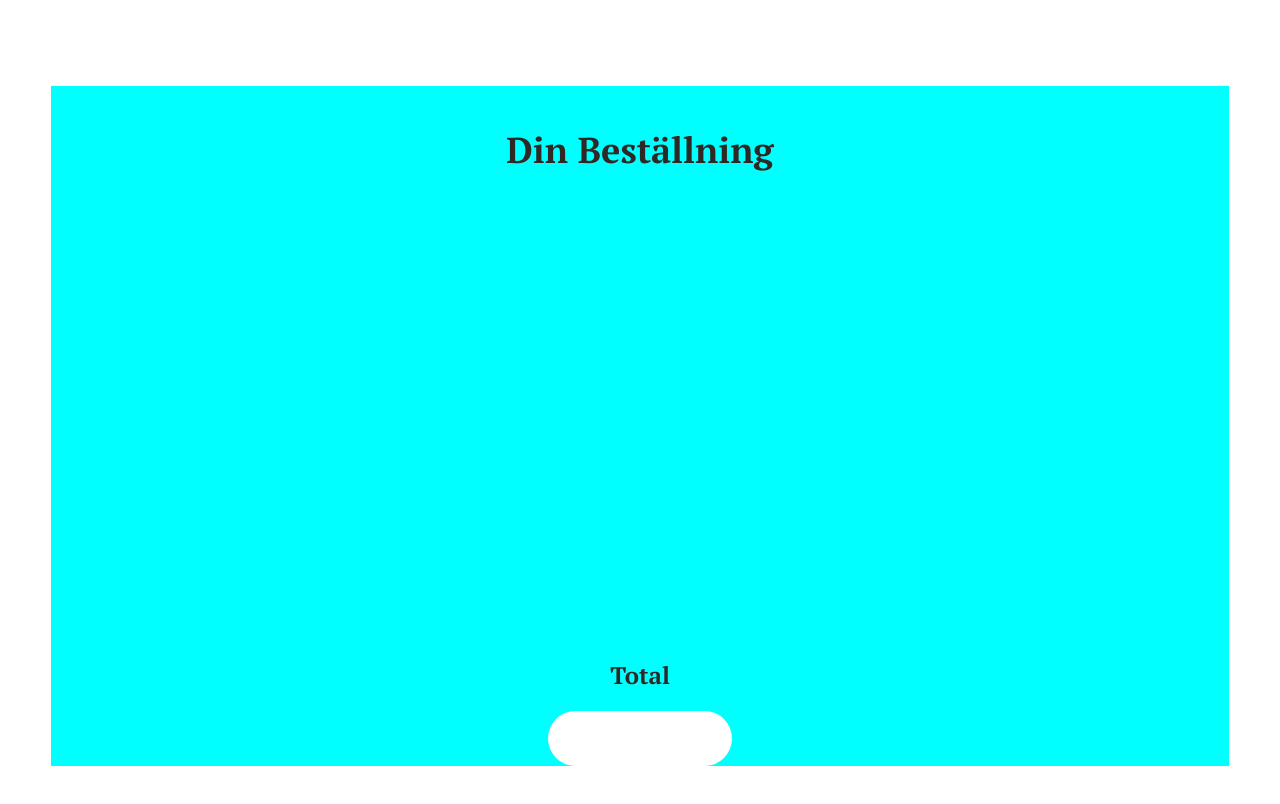
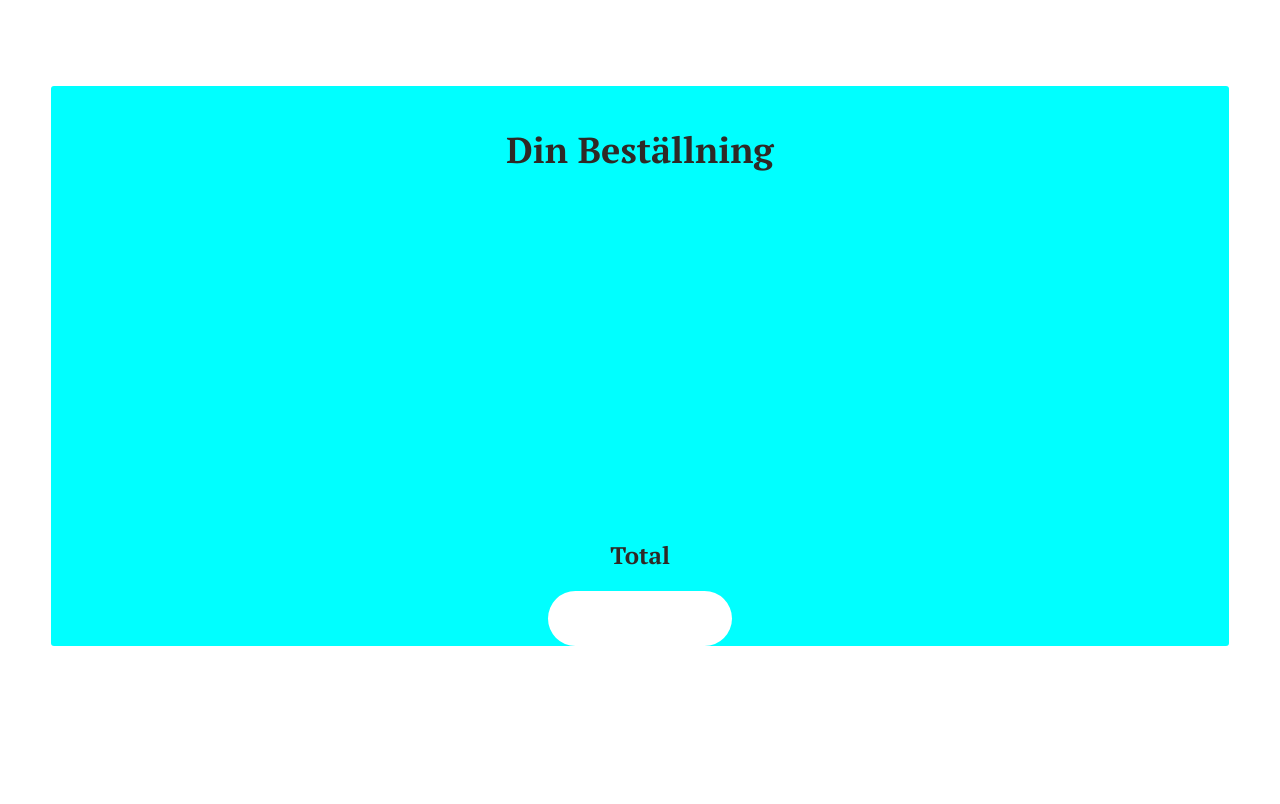
Before and after one commit to christopherwahlstrom/AirBean, a React (Create React App) app: page /cart in a window 1280 px wide. Shown: the top 804 px of the page. Built offline with nearby package versions, Linux system fonts and the light colour scheme.

Commit message:
set width&height to App.css

```diff
--- a/src/App.css
+++ b/src/App.css
@@ -12,6 +12,8 @@
   text-align: center;
   font-family: 'PT Serif', serif;
   color: #2F2926;
+  width: 100vw;
+  height: 100vh;
 }
 
 .leafyBackground {
--- a/src/components/Cart.css
+++ b/src/components/Cart.css
@@ -3,9 +3,10 @@
     margin-bottom: 0;
     background-color: aqua;
     width: 92%;
-    min-height: 85vh;
+    min-height: 70%;
     display: flex;
     flex-direction: column;
+    border-radius: 3px;
 }
 
 .cart h1 {
```
